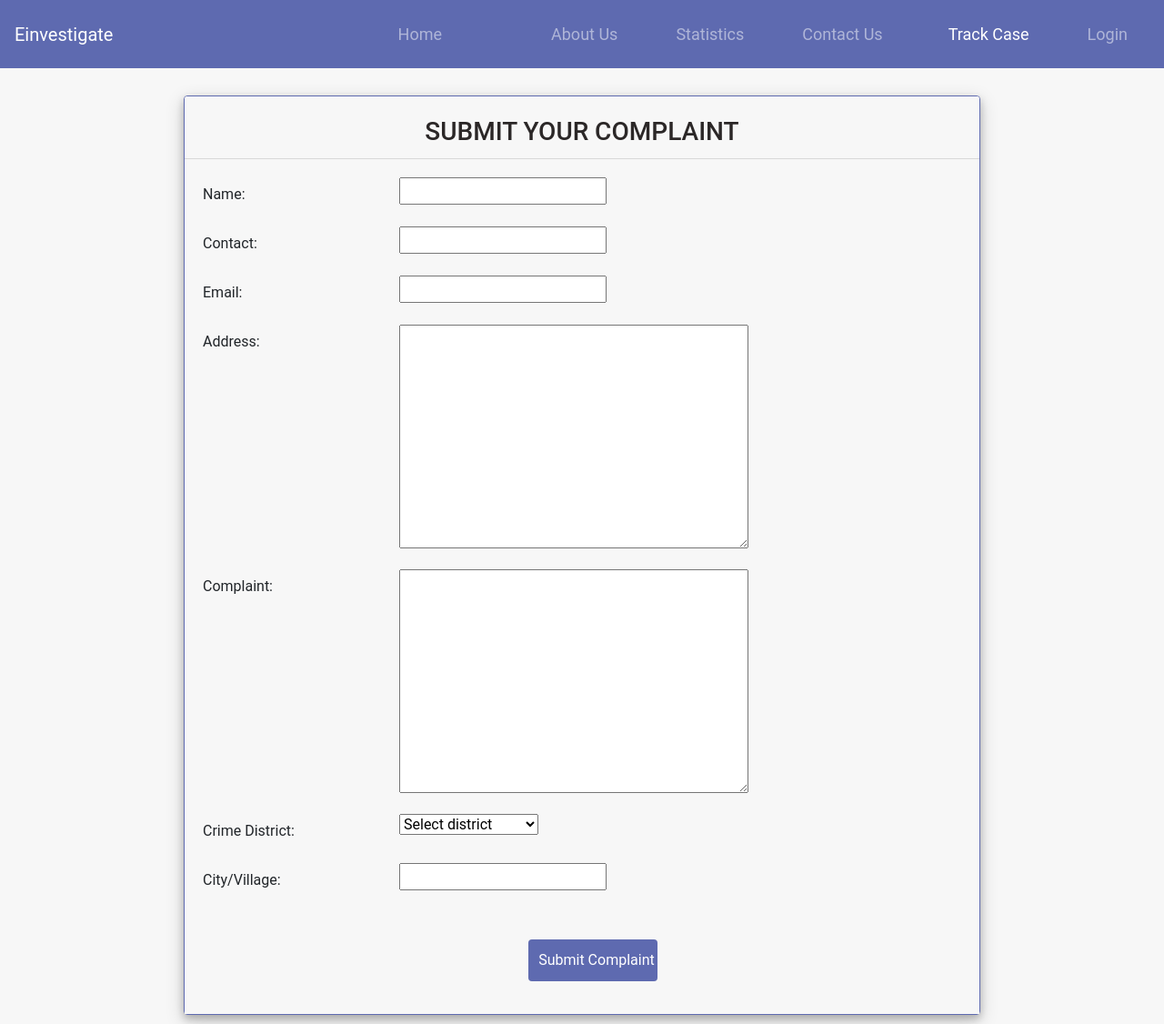
After one commit to ishadhabalia/Einvestigate, a Django app: page /complaint/ in a window 1280 px wide. The commit adds this page. Shown: the whole page at 91% size. Run offline with Django 3.2, Linux system fonts and the light colour scheme.

Commit message:
Online complaint feature

```diff
--- a/addcases/templates/addcases/base.html
+++ b/addcases/templates/addcases/base.html
@@ -70,7 +70,13 @@
 </head>
 <body>
 {% load static %}
-{% block body %} {% endblock %}
+{% block body %}
+
+{% endblock %}
+
+
 </body>
+{% block scripts%}
 
+{% endblock scripts%}
 </html>
--- a/project1/admin.py
+++ b/project1/admin.py
@@ -1,6 +1,7 @@
 
 from django.contrib import admin
-from .models import CaseStatus
+from .models import CaseStatus, OnlineComplaint
 
 # Register your models here.
 admin.site.register(CaseStatus)
+admin.site.register(OnlineComplaint)
--- /dev/null
+++ b/project1/forms.py
@@ -0,0 +1,7 @@
+from django.forms import ModelForm
+from .models import OnlineComplaint
+
+class OnlineComplaintForm(ModelForm):
+    class Meta:
+        model = OnlineComplaint
+        fields = ['complainant_name', 'complainant_contact', 'complainant_email', 'complainant_address', 'complaint', 'crime_district', 'crime_location']
--- a/project1/models.py
+++ b/project1/models.py
@@ -8,3 +8,52 @@ class CaseStatus(models.Model):
     status_title = models.CharField (max_length = 500, default='')
     status_content = models.TextField(max_length = 500)
     updated_datetime = models.DateTimeField(default=timezone.now)
+
+class OnlineComplaint(models.Model):
+    DISTRICT_CHOICES=(
+        ('Select district', 'Select district'),
+        ('Ahmednagar', 'Ahmednagar'),
+        ('Akola', 'Akola'),
+        ('Amravati','Amravati'),
+        ('Aurangabad','Aurangabad'),
+        ('Beed','Beed'),
+        ('Bhandara','Bhandara'),
+        ('Buldhana','Buldhana'),
+        ('Chandrapur', 'Chandrapur'),
+        ('Dhule','Dhule'),
+        ('Gadchiroli','Gadchiroli'),
+        ('Gondia','Gondia'),
+        ('Hingoli','Hingoli'),
+        ('Jalgaon','Jalgaon'),
+        ('Jalna','Jalna'),
+        ('Kolhapur', 'Kolhapur'),
+        ('Latur', 'Latur'),
+        ('Mumbai City','Mumbai City'),
+        ('Mumbai Suburban','Mumbai Suburban'),
+        ('Nagpur','Nagpur'),
+        ('Nanded','Nanded'),
+        ('Nandurbar','Nandurbar'),
+        ('Nashik','Nashik'),
+        ('Osmanabad','Osmanabad'),
+        ('Palghar','Palghar'),
+        ('Parbhani','Parbhani'),
+        ('Pune','Pune'),
+        ('Raigad','Raigad'),
+        ('Ratnagiri','Ratnagiri'),
+        ('Sangli','Sangli'),
+        ('Satara','Satara'),
+        ('Sindhudurg','Sindhudurg'),
+        ('Solapur','Solapur'),
+        ('Thane','Thane'),
+        ('Wardha','Wardha'),
+        ('Washim','Washim'),
+        ('Yavatmal','Yavatmal'),
+    )
+    complaint_id = models.AutoField(primary_key=True)
+    complainant_name = models.CharField(max_length = 100, default='')
+    complainant_contact = models.CharField(max_length=10, blank=True)
+    complainant_email = models.EmailField(max_length=50, default='')
+    complainant_address = models.TextField()
+    complaint = models.TextField()
+    crime_district=models.CharField(max_length=30, choices=DISTRICT_CHOICES,default='')
+    crime_location = models.CharField(max_length=100)
--- a/project1/templates/project1/homepage.html
+++ b/project1/templates/project1/homepage.html
@@ -57,6 +57,9 @@ a:hover{
       </li>
       <li class="nav-item ">
         <a class="nav-link  mx-3 px-4" href="{% url 'TrackCase' %}">Track Case</a>
+      </li>
+      <li class="nav-item ">
+        <a class="nav-link  mx-3 px-4" href="{% url 'Online_Complaint' %}">Online Complaint</a>
       </li>
 
       <li class="nav-item mx-3">
--- /dev/null
+++ b/project1/templates/project1/onlinecomplaint.html
@@ -0,0 +1,152 @@
+{% extends "addcases/base.html" %}
+
+{% block title %}
+Add Case
+{% endblock title %}
+{% block styles %}
+
+
+
+
+{% endblock %}
+{% block body %}
+<div class="bg-dark">
+    <nav class="navbar navbar-expand-lg navbar-dark  p-3">
+
+
+            <a class="navbar-brand" mx-3 px-4" href="#">Einvestigate</a>
+
+        <button class="navbar-toggler" type="button" data-toggle="collapse" data-target="#navbarTogglerDemo03" aria-controls="navbarTogglerDemo03" aria-expanded="false" aria-label="Toggle navigation">
+          <span class="navbar-toggler-icon"></span>
+        </button>
+        <!-- <a class="navbar-brand" href="#">Navbar</a> -->
+
+        <div class="collapse navbar-collapse" id="navbarTogglerDemo03">
+          <ul class="navbar-nav   mt-2 mt-lg-0 ml-auto ">
+          <li class="nav-item ">
+            <a class="nav-link   mx-3 px-4" href="{% url 'home' %}">Home</a>
+          </li>
+           <li class="nav-item mx-4">
+        {% if user.is_authenticated %}
+        {%if user.profile.role|divisibleby:"2"%}
+      <a  class="nav-link" href="{% url 'dspprofile' %}">Profile</a>
+      {%elif user.profile.role|divisibleby:"3"%}
+      <a  class="nav-link" href="{% url 'ioprofile' %}">Profile</a>
+      {% endif %}
+    {% else %}
+
+    {% endif %}
+    </li>
+          <li class="nav-item ">
+            <a class="nav-link mx-4" href="{% url 'About_Us' %}">About Us</a>
+          </li>
+          <li class="nav-item">
+
+            <a class="nav-link mx-4" href="{% url 'Statistics' %}">Statistics</a>
+
+          </li>
+          <li class="nav-item">
+            <a class="nav-link mx-4" href="{% url 'Contact_Us' %}">Contact Us</a>
+          </li>
+          <li class="nav-item ">
+            <a class="nav-link active mx-3 px-4" href="{% url 'TrackCase' %}">Track Case</a>
+          </li>
+
+          <li class="nav-item mx-3">
+        {% if user.is_authenticated %}
+
+     <a  class="nav-link" href="{% url 'logout' %}">Logout</a>
+    {% else %}
+
+      <a class="nav-link" href="{% url 'login' %}">Login</a>
+    {% endif %}
+    </li>
+
+        </ul>
+
+
+        </div>
+      </nav> </div>
+
+<div class="container">
+<div class="card card-outline-secondary" style="border-color:#5e6ab0;">
+    <div class="card-header">
+      <h3 class="mb-0">SUBMIT YOUR COMPLAINT</h3>
+    </div>
+    <div class="card-body">
+      <form autocomplete="off" class="form" role="form" action="" method="POST">
+        {% csrf_token %}
+        <div class="form-group row">
+          <label class="col-lg-3 col-form-label form-control-label">Name: </label>
+          <div class="col-lg-9">
+              {{ form.complainant_name }}
+          </div>
+        </div>
+        <div class="form-group row">
+            <label class="col-lg-3 col-form-label form-control-label">Contact: </label>
+            <div class="col-lg-9">
+                {{ form.complainant_contact }}
+            </div>
+          </div>
+          <div class="form-group row">
+            <label class="col-lg-3 col-form-label form-control-label">Email: </label>
+            <div class="col-lg-9">
+                {{ form.complainant_email }}
+            </div>
+          </div>
+          <div class="form-group row">
+            <label class="col-lg-3 col-form-label form-control-label">Address: </label>
+            <div class="col-lg-9">
+                {{ form.complainant_address }}
+            </div>
+          </div>
+          <div class="form-group row">
+            <label class="col-lg-3 col-form-label form-control-label">Complaint: </label>
+            <div class="col-lg-9">
+                {{ form.complaint }}
+            </div>
+          </div>
+          <div class="form-group row">
+            <label class="col-lg-3 col-form-label form-control-label">Crime District: </label>
+            <div class="col-lg-9">
+                {{ form.crime_district }}
+            </div>
+          </div>
+          <div class="form-group row">
+            <label class="col-lg-3 col-form-label form-control-label">City/Village: </label>
+            <div class="col-lg-9">
+                {{ form.crime_location }}
+            </div>
+          </div>
+
+
+
+        <div class="form-group row">
+          <label class="col-lg-3 col-form-label form-control-label"></label>
+          <div class="col-lg-7">
+
+                                  <input class=" btn addcase_btn" type="submit" value="Submit Complaint">
+          </div>
+        </div>
+      </form>
+    </div>
+  </div>
+</div><!-- /form user info -->
+<!-- </div>
+</div> -->
+{% endblock body %}
+
+{% block scripts %}
+<script>
+    if("{{flag}}"==1) {
+        if(alert("Complaint submitted"))
+
+            console.log("here");
+    }
+    if("{{flag}}"==2) {
+        alert("Complaint not submitted, there was some error");
+    }
+
+
+</script>
+{% endblock scripts %}
--- a/project1/urls.py
+++ b/project1/urls.py
@@ -8,4 +8,5 @@ path('casenotfound/', views.casenotfound, name = 'CaseNotFound'),
 path('statistics/', views.showstats, name = 'Statistics'),
 path('contactus/', views.contactus, name = 'Contact_Us'),
 path('aboutus/', views.aboutus, name = 'About_Us'),
+path('complaint/', views.onlinecomplaint, name = 'Online_Complaint'),
 ]
--- a/project1/views.py
+++ b/project1/views.py
@@ -1,7 +1,8 @@
 from django.shortcuts import render,redirect
 from django.http import HttpResponse
 from addcases.models import Case
-from .models import CaseStatus
+from project1.forms import OnlineComplaintForm
+from .models import CaseStatus, OnlineComplaint
 from django.contrib.auth.models import User
 
 def home(request):
@@ -101,3 +102,16 @@ def contactus(request):
 
 def aboutus(request):
      return render(request,'project1/aboutus.html')
+
+def onlinecomplaint(request):
+     flag=0
+     form=OnlineComplaintForm
+     if request.method=='POST':
+          form=OnlineComplaintForm(request.POST)
+          if form.is_valid:
+               form.save()
+               flag=1
+          else:
+               flag=2
+     context={'form':form, 'flag':flag}
+     return render(request,'project1/onlinecomplaint.html',context)
```
Also changed, not shown: project1/migrations/0006_onlinecomplaint.py (added).
